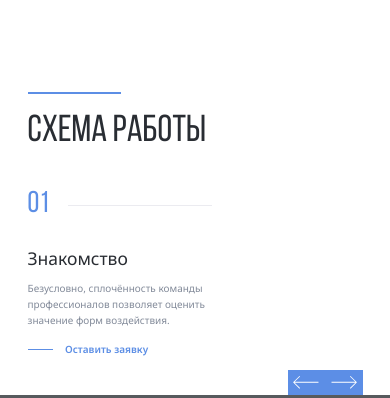
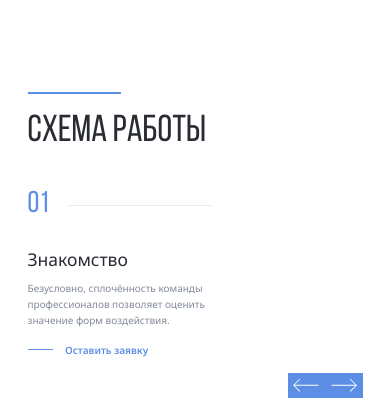
Before and after one commit to AnMayorov/Aliance, a PHP site: page / in a window 390 px wide. Shown: the part 833-1231 px from the top of the page. Run offline with PHP 8.4, Linux system fonts and the light colour scheme.

Commit message:
fix: header__button and sliders

```diff
--- a/css/style.css
+++ b/css/style.css
@@ -173,7 +173,8 @@
   fill: var(--2-color-txt);
 }
 .nav-white .header__button {
-  padding: 1.8125rem/*29*/ 2.0625rem/*33px*/ 1.8125rem/*29px*/ 3.125rem/*50px*/;
+  padding: 0 2.0625rem/*33px*/ 0 3.125rem/*50px*/;
+  height: 4.625rem/*74px*/;
 }
 .nav-white .header__logo {
   padding: 1.0625rem/*17px*/ 3.125rem/*50px*/;
@@ -207,6 +208,7 @@
 }
 .header__buttons {
   align-items: center;
+  height: 5.875rem/*94px*/;
 }
 .header__link-phone {
   align-items: center;
@@ -223,10 +225,11 @@
   margin-left: 0.625em/*10px*/;
 }
 .header__button {
-  padding: 2.5rem/*40px*/ 2.0625rem/*33px*/ 2.3125rem/*37px*/ 3.125rem/*50px*/;
+  padding: 0 2.0625rem/*33px*/ 0 3.125rem/*50px*/;
+  height: inherit;
   font-weight: 600;
   color: var(--1-color-txt);
-  transition: padding 0.4s;
+  transition: height 0.4s;
 }
 .header__container {
   position: relative;
@@ -263,19 +266,17 @@
 }
 .header__features {
   position: relative;
+  flex-direction: column;
   margin-right: -8px;
 }
 .header__features-list {
-  align-items: center;
 }
 .header__features-item {
   flex-direction: column;
   padding: 1.875rem/*30px*/ 3.8125rem/*61px*/ 1.9375rem/*31px*/ 3rem/*48px*/;
-  min-height: 100%;
-  max-width: 18em/*288px*/;
+  height: auto;
+  width: 18rem/*288px*/;
   border: 1px solid rgba(235, 235, 240, 0.2);
-}
-.header__features-item:not(:last-child) {
 }
 
 .header__features-text {
@@ -450,7 +451,7 @@
     margin-right: 1.5625rem/*25px*/;
   }
   .header__button {
-    padding: 2rem/*32px*/ 2.0625rem/*33px*/ 1.6875rem/*27px*/ 3.125rem/*50px*/;
+    padding: 0 2.0625rem/*33px*/ 0 3.125rem/*50px*/;
   }
 
   .nav-white .header__button {
--- a/index.html
+++ b/index.html
@@ -5,10 +5,10 @@
   <meta charset="UTF-8">
   <meta http-equiv="X-UA-Compatible" content="IE=edge">
   <meta name="viewport" content="width=device-width, initial-scale=1.0">
-  <link rel="preconnect" href="https://fonts.googleapis.com">
-  <link rel="preconnect" href="https://fonts.gstatic.com" crossorigin>
-  <link href="https://fonts.googleapis.com/css2?family=Noto+Sans:wght@400;600;700&display=swap" rel="stylesheet">
-  <link rel="stylesheet" href="css/swiper-bundle.min.css">
+  <link rel="preconnect" type="text/css" href="https://fonts.googleapis.com">
+  <link rel="preconnect" type="text/css" href="https://fonts.gstatic.com" crossorigin>
+  <link type="text/css" href="https://fonts.googleapis.com/css2?family=Noto+Sans:wght@400;600;700&display=swap" rel="stylesheet">
+  <link rel="stylesheet" type="text/css" href="css/swiper-bundle.min.css">
   <link rel="stylesheet" href="css/normalize.css">
   <link rel="stylesheet" href="css/style.css">
   <title>Aliance production</title>
@@ -116,19 +116,21 @@
       </a>
 
       <ul class="header__menu menu flex">
-        <li class="header__menu-item">
+        <li class="header__menu-item flex">
           <a href="#" class="header__menu-link">О компании</a>
         </li>
-        <li class="header__menu-item">
+        <li class="header__menu-item flex">
           <a href="#" class="header__menu-link">Контрактное производство</a>
         </li>
-        <li class="header__menu-item">
-          <a href="#" class="header__menu-link">Собственные торговые марки</a>
+        <li class="header__menu-item flex">
+          <a href="#" class="header__menu-link">
+            Собственные торговые марки
+          </a>
         </li>
-        <li class="header__menu-item">
+        <li class="header__menu-item flex">
           <a href="#" class="header__menu-link">Новости</a>
         </li>
-        <li class="header__menu-item">
+        <li class="header__menu-item flex">
           <a href="#" class="header__menu-link">Контакты</a>
         </li>
       </ul>
@@ -171,7 +173,7 @@
         </div>
 
         <!-- Оснвной блок слайдера -->
-        <div class="swiper header__features">
+        <div class="swiper  header__features flex">
           <!-- обёртка слайдера -->
           <ul class="swiper-wrapper header__features-list flex">
             <!-- Слайды -->
--- a/js/main.js
+++ b/js/main.js
@@ -38,7 +38,6 @@
 
 const swiper = new Swiper('.swiper', {
   speed: 400,
-  autoHeight: true,
   slidesPerView: 1,
   navigation: {
     nextEl: '.slider-button-next',
@@ -55,8 +54,8 @@
     992: {
       slidesPerView: 3,
     },
-    1200: {
-      slidesPerView: 4,
+    1100: {
+      slidesPerView: 5,
     },
     /*spaceBetween: 100,*/  // сейчас не нужно
   }
@@ -64,7 +63,6 @@
 
 const steps = new Swiper('.steps__swiper', {
   speed: 400,
-  autoHeight: true,
   slidesPerView: 1,
   navigation: {
     nextEl: '.slider-button-steps-next',
```
